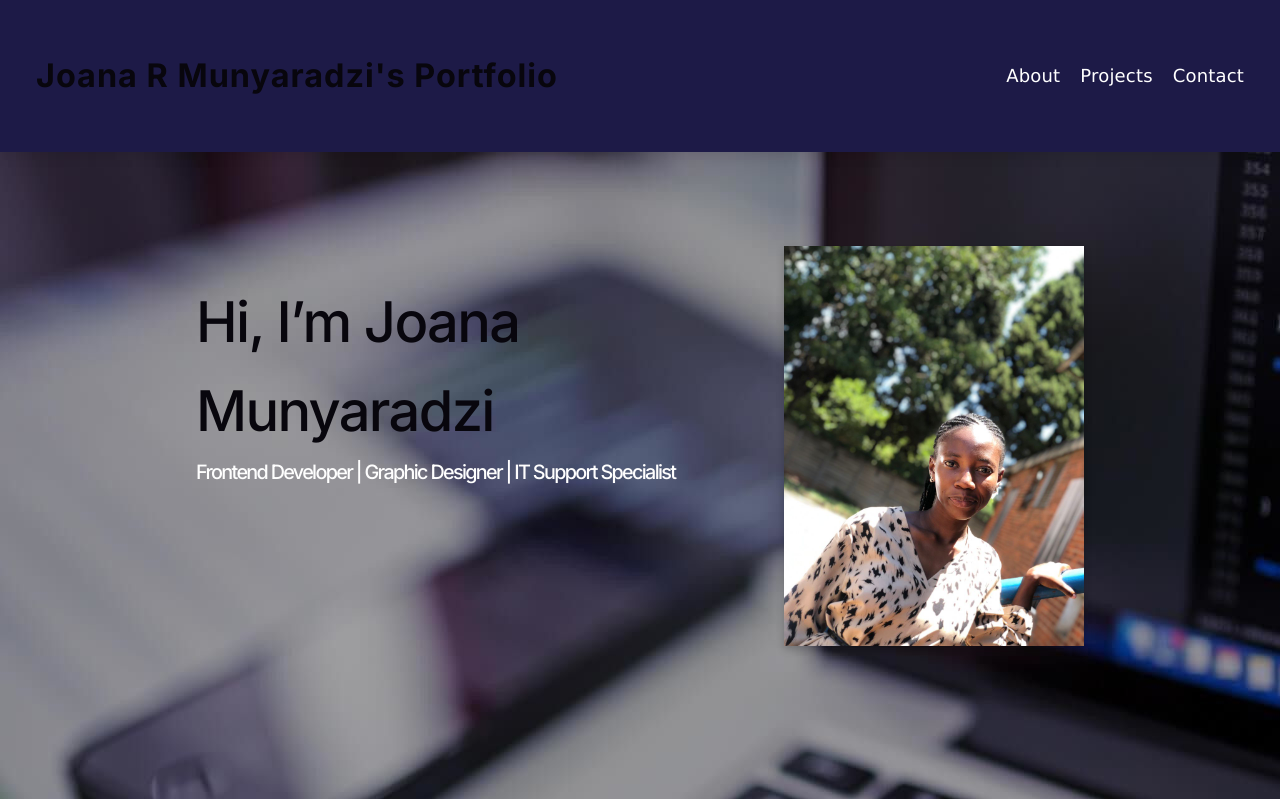
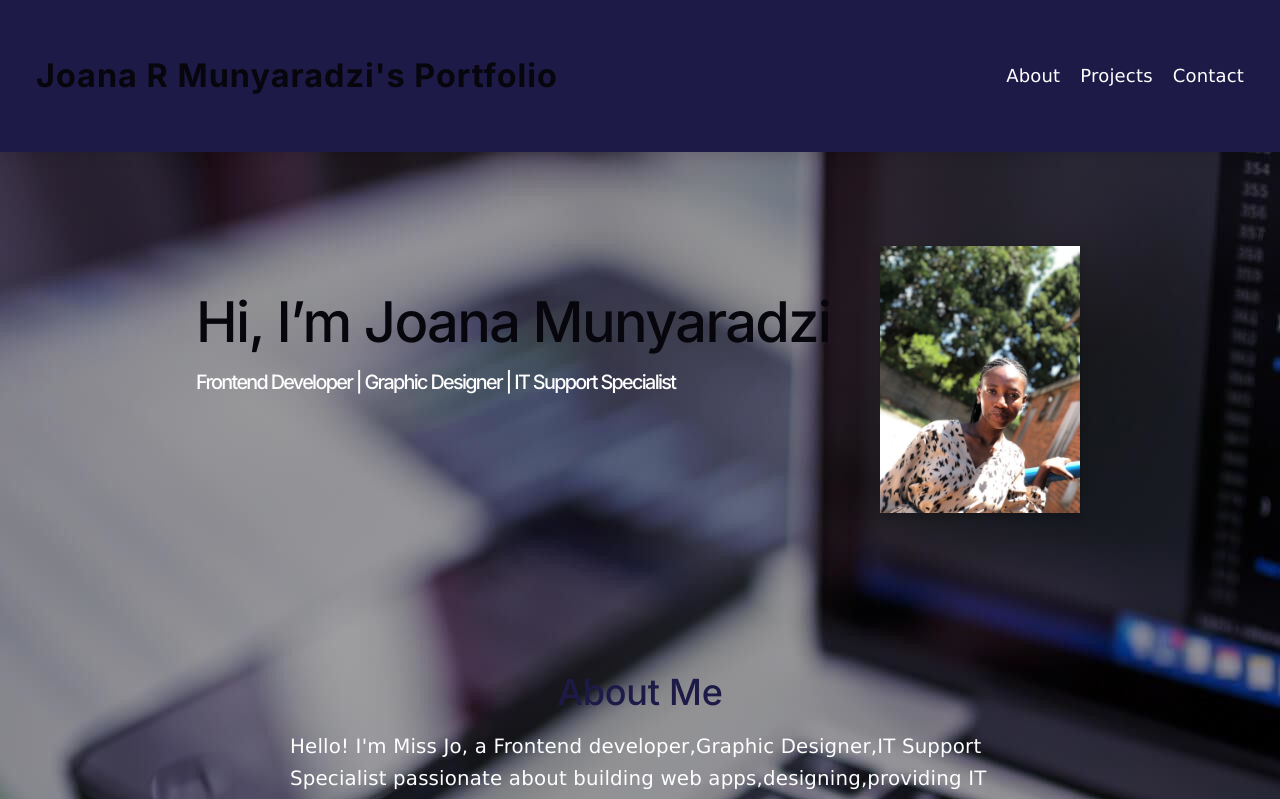
Before and after one commit to joa214/myportfolio, a React (Vite) app: page / in a window 1280 px wide. Shown: the top 799 px of the page. Built offline with nearby package versions, Linux system fonts and the light colour scheme.

Commit message:
Modified bio picture

```diff
--- a/style.css
+++ b/style.css
@@ -102,9 +102,9 @@ section h2 {
 }
 
 .about-photo {
-  width: 300px;             /* Adjust size */
+  width: 200px;             /* Adjust size */
   height: auto;
-  margin-bottom: 20px;      /* Space below image */
+  margin-bottom: 10px;      /* Space below image */
   box-shadow: 0 4px 8px rgba(0,0,0,0.2);
 
 
```
Also changed, not shown: me.jpg (deleted).
